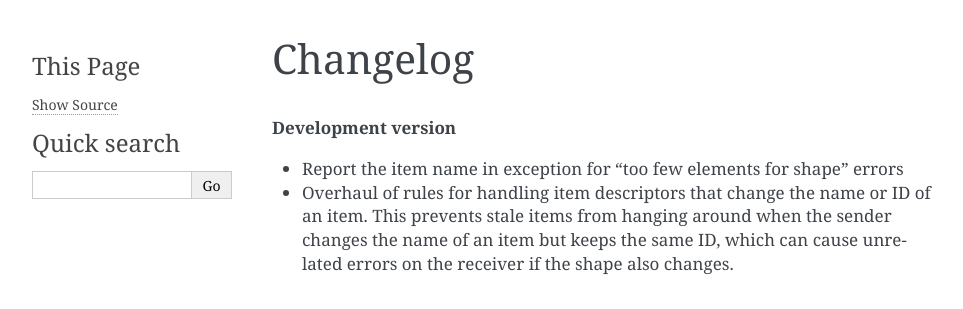
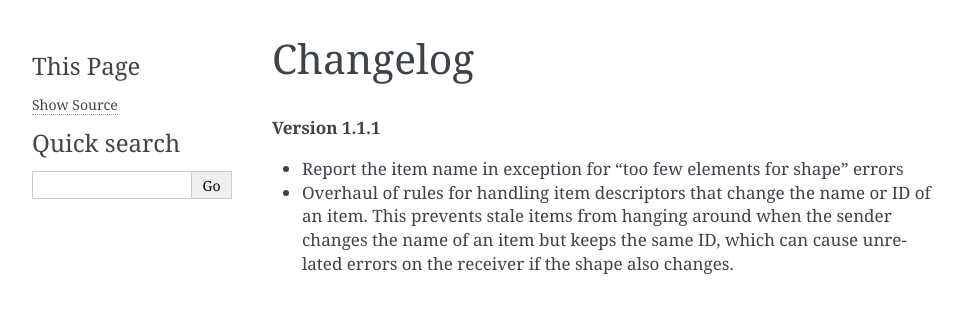
Before and after one commit to ska-sa/spead2, a Sphinx documentation site: the page built from doc/changelog.rst, in a window 1280 px wide and 900 px high. Shown: the top 309 px of the window, without its empty margins (148-1111 px from the left). Built offline with Sphinx 7.4.7, drawn with Linux system fonts in a browser that asks for light colours.

Commit message:
Label 1.1.1 release

```diff
--- a/doc/changelog.rst
+++ b/doc/changelog.rst
@@ -1,7 +1,7 @@
 Changelog
 =========
 
-.. rubric:: Development version
+.. rubric:: Version 1.1.1
 
 - Report the item name in exception for "too few elements for shape" errors
 - Overhaul of rules for handling item descriptors that change the name or ID
--- a/spead2/_version.py
+++ b/spead2/_version.py
@@ -1 +1 @@
-__version__ = "1.1.0"
+__version__ = "1.1.1"
```
